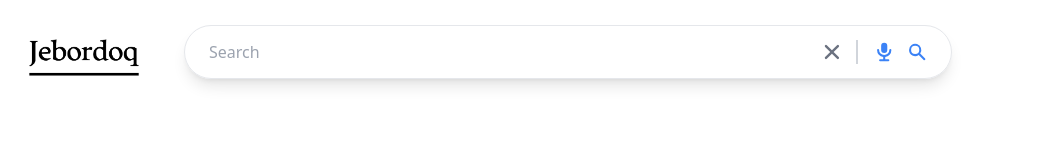
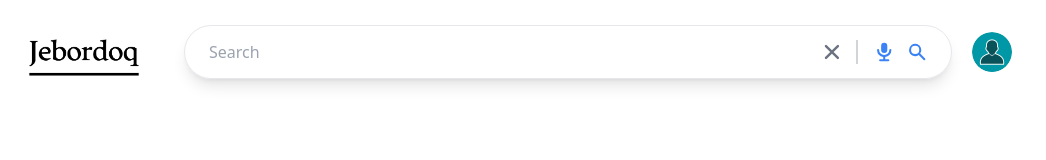
Before and after one commit to waleedd32/Google-clone-2.0, a Next.js app: page /search in a window 1280 px wide. Shown: the top 160 px of the page, without its empty margins (0-1046 px from the left). Built offline with nearby package versions, Linux system fonts and the light colour scheme.

Commit message:
added avatar next to search icon(Header.js)

```diff
--- a/components/Header.js
+++ b/components/Header.js
@@ -2,6 +2,7 @@ import { MicrophoneIcon, SearchIcon, XIcon } from "@heroicons/react/solid";
 import Image from "next/image";
 import { useRouter } from "next/router";
 import React, { useRef } from "react";
+import Avatar from "./Avatar";
 
 function Header() {
   const router = useRouter();
@@ -50,6 +51,7 @@ function Header() {
           <SearchIcon className="h-6 text-blue-500 hidden sm:inline-flex" />
           <button hidden type="submit" onClick={search}></button>
         </form>
+        <Avatar url="/avatar.jpg" />
       </div>
     </header>
   );
```
